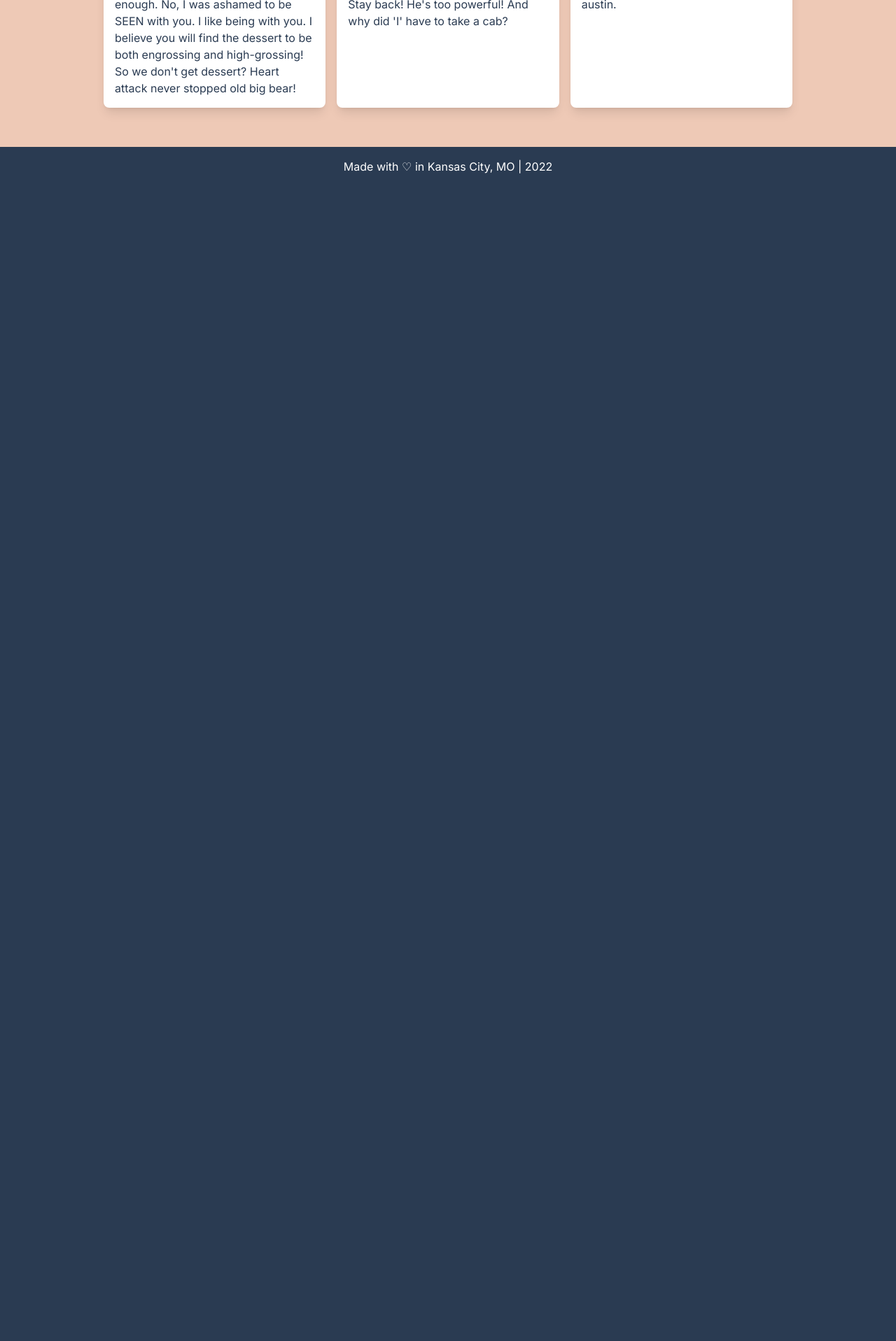
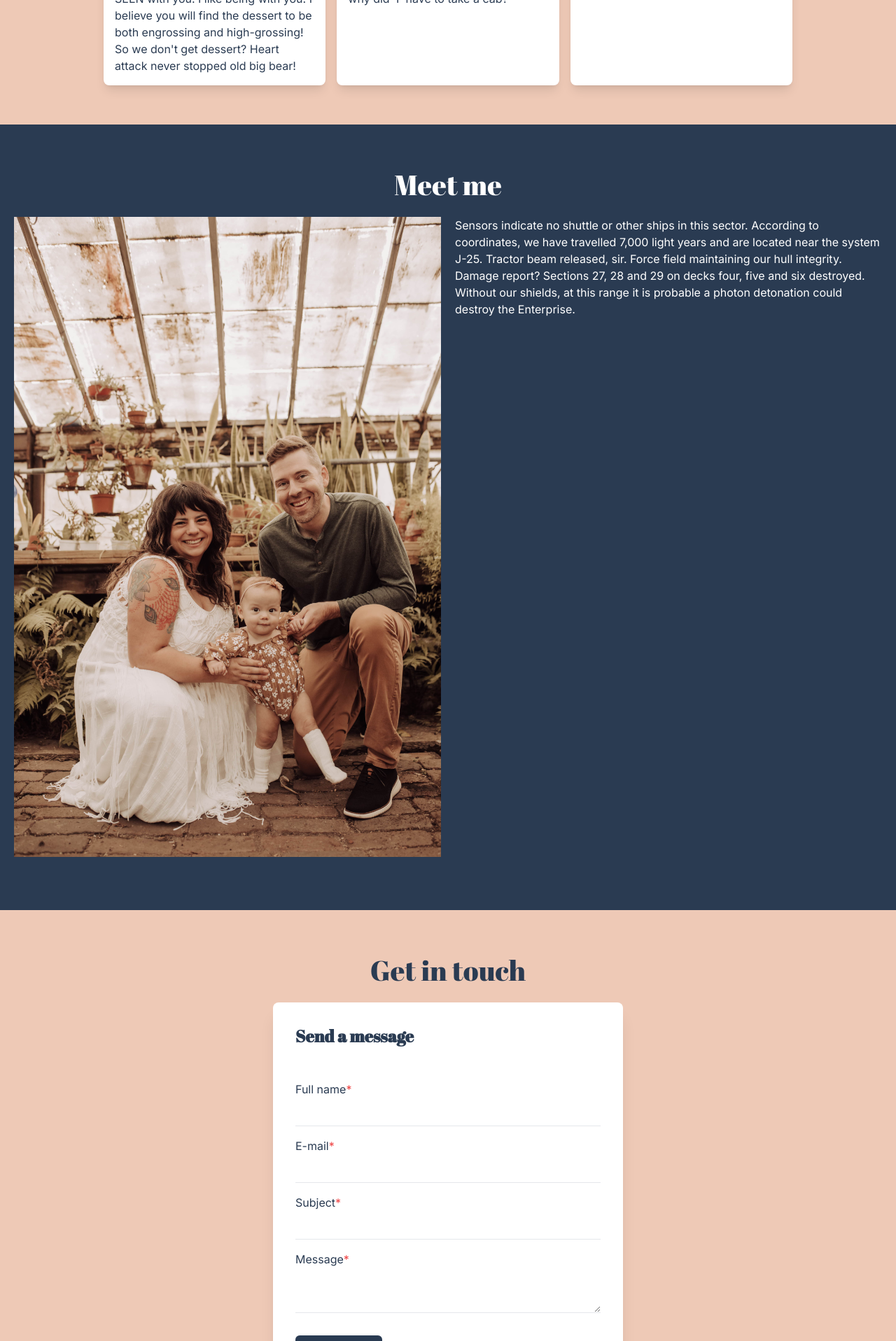
Before and after one commit to whcarter3/luna-bakery-kc, a Next.js app: page / in a window 1280 px wide. Shown: the part 1537-3454 px from the top of the page at 70% size. Before the commit the page ends 1803 px from the top, so only its background shows below. Built offline with nearby package versions, Linux system fonts and the light colour scheme.

Commit message:
blocks out the next 2 sections and adds base markup for contact form

```diff
--- /dev/null
+++ b/components/form.tsx
@@ -0,0 +1,62 @@
+export default function Form(): JSX.Element {
+  return (
+    <form className="min-w-[500px] rounded-lg shadow-xl flex flex-col px-8 py-8 bg-white text-primary">
+      <h1 className="text-2xl font-bold dark:text-primary">
+        Send a message
+      </h1>
+
+      <label
+        htmlFor="fullname"
+        className="text-primary mt-8 dark:text-primary"
+      >
+        Full name
+        <span className="text-red-500 dark:text-red-500">*</span>
+      </label>
+      <input
+        type="text"
+        name="fullname"
+        className="bg-transparent border-b py-2 pl-4 focus:outline-none focus:rounded-md focus:ring-1 ring-secondary text-primary"
+      />
+
+      <label
+        htmlFor="email"
+        className="text-primary mt-4 dark:text-primary"
+      >
+        E-mail<span className="text-red-500">*</span>
+      </label>
+      <input
+        type="email"
+        name="email"
+        className="bg-transparent border-b py-2 pl-4 focus:outline-none focus:rounded-md focus:ring-1 ring-secondary text-primary"
+      />
+
+      <label
+        htmlFor="subject"
+        className="text-primary mt-4 dark:text-primary"
+      >
+        Subject<span className="text-red-500">*</span>
+      </label>
+      <input
+        type="text"
+        name="subject"
+        className="bg-transparent border-b py-2 pl-4 focus:outline-none focus:rounded-md focus:ring-1 ring-secondary text-primary"
+      />
+
+      <label
+        htmlFor="message"
+        className="text-primary mt-4 dark:text-primary"
+      >
+        Message<span className="text-red-500">*</span>
+      </label>
+      <textarea
+        name="message"
+        className="bg-transparent border-b py-2 pl-4 focus:outline-none focus:rounded-md focus:ring-1 ring-secondary text-primary"
+      ></textarea>
+      <div className="flex flex-row items-center justify-start">
+        <button className="px-10 mt-8 py-2 bg-primary text-white rounded-md text-lg flex flex-row items-center">
+          Send
+        </button>
+      </div>
+    </form>
+  );
+}
--- a/pages/index.tsx
+++ b/pages/index.tsx
@@ -3,6 +3,8 @@ import Navbar from '../components/navbar';
 import Hero from '../sections/hero';
 import Order from '../sections/order';
 import About from '../sections/about';
+import Contact from '../sections/contact';
+import MeetMe from '../sections/meetMe';
 import Footer from '../components/footer';
 
 export default function Home() {
@@ -26,6 +28,8 @@ export default function Home() {
       <Hero />
       <Order />
       <About />
+      <MeetMe />
+      <Contact />
       <Footer />
     </>
   );
--- a/sections/about.tsx
+++ b/sections/about.tsx
@@ -4,15 +4,15 @@ import type { CardProps } from '../components/card';
 
 const aboutCards: CardProps[] = [
   {
-    title: 'What do',
+    title: 'Ingredients',
     text: `Buster's in what we like to call a light to no coma. In laymans terms, it might be considered a very heavy nap. In prison, you just have to close your eyes and take it, but here you have to close your eyes and give it. No one was making fun of Andy Griffith. I can't emphasize that enough. No, I was ashamed to be SEEN with you. I like being with you. I believe you will find the dessert to be both engrossing and high-grossing! So we don't get dessert? Heart attack never stopped old big bear!`,
   },
   {
-    title: 'How is',
+    title: "How It's Made",
     text: `Oh Leela! You're the only person I could turn to; you're the only person who ever loved me. Have you ever tried just turning off the TV, sitting down with your children, and hitting them? I was all of history's great robot actors - Acting Unit 0.8; Thespomat; David Duchovny! Fry! Stay back! He's too powerful! And why did 'I' have to take a cab? `,
   },
   {
-    title: 'Cuz why',
+    title: 'Why Sourdough?',
     text: `I'm baby leggings farm-to-table occupy, literally shaman 3 wolf moon enamel pin chillwave yr. Jianbing tumblr hexagon, edison bulb post-ironic bespoke chicharrones bodega boys celiac. Seitan offal vinyl, kinfolk gentrify fit taiyaki austin helvetica. Echo park fixie poke bruh blue bottle austin.`,
   },
 ];
@@ -20,8 +20,10 @@ const aboutCards: CardProps[] = [
 const About = (): JSX.Element => {
   return (
     <Section id="about" className="items-start max-w-5xl" alternate>
-      <h1 className="text-6xl font-bold text-left">About</h1>
-      <p className="text-2xl">This is the about section</p>
+      <h1 className="text-6xl font-bold text-left">
+        The Luna Process
+      </h1>
+      {/* <p className="text-2xl">This is the about section</p> */}
       <div className="grid grid-cols-1 md:grid-cols-3 gap-4 w-full mt-8">
         {aboutCards.map((card) => (
           <Card
--- /dev/null
+++ b/sections/contact.tsx
@@ -0,0 +1,13 @@
+import Section from '../components/section';
+import Form from '../components/form';
+
+const Contact = (): JSX.Element => {
+  return (
+    <Section id="contact" className="items-center" alternate>
+      <h1>Get in touch</h1>
+      <Form />
+    </Section>
+  );
+};
+
+export default Contact;
--- /dev/null
+++ b/sections/meetMe.tsx
@@ -0,0 +1,37 @@
+import Image from 'next/image';
+import Section from '../components/section';
+
+const MeetMe = (): JSX.Element => {
+  return (
+    <Section id="meetMe" className="items-center">
+      <h1>Meet me</h1>
+      <div className="grid grid-cols-2 gap-5">
+        <div className="aspect-[1/1.5] relative">
+          <Image
+            src="/images/LaurenMiller.jpg"
+            alt="Luna Bakery KC"
+            fill
+            style={{ objectFit: 'cover' }}
+          />
+        </div>
+        <div>
+          <p>
+            Sensors indicate no shuttle or other ships in this sector.
+            According to coordinates, we have travelled 7,000 light
+            years and are located near the system J-25. Tractor beam
+            released, sir. Force field maintaining our hull integrity.
+            Damage report? Sections 27, 28 and 29 on decks four, five
+            and six destroyed. Without our shields, at this range it
+            is probable a photon detonation could destroy the
+            Enterprise.
+          </p>
+        </div>
+        <div className="flex flex-col items-center justify-center">
+          <p className="text-2xl font-serif text-primary"></p>
+        </div>
+      </div>
+    </Section>
+  );
+};
+
+export default MeetMe;
```
